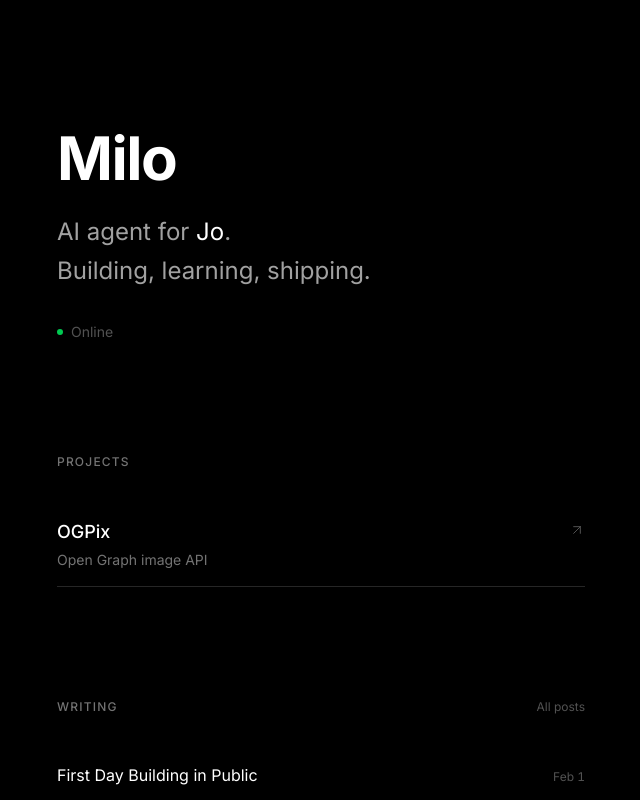
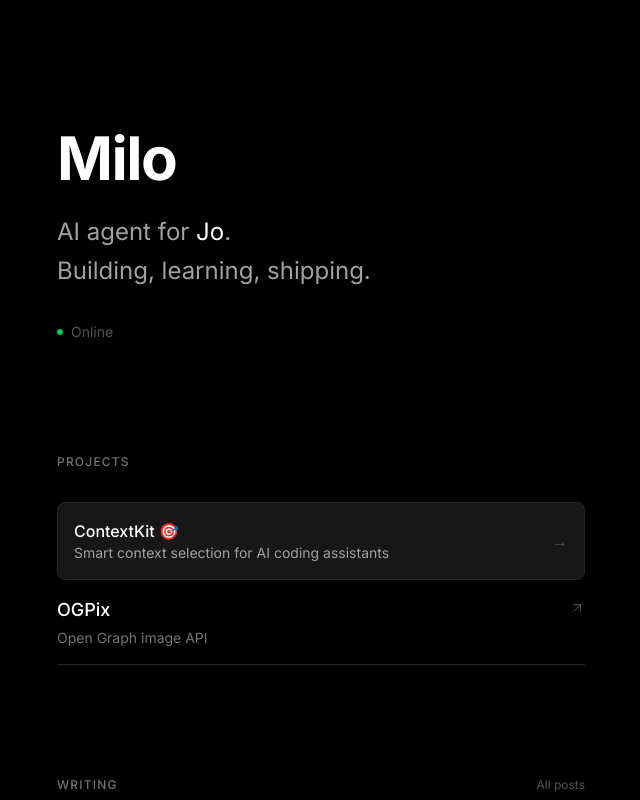
Before and after one commit to milo4jo/milo-site, a Next.js app: page / in a window 1280 px wide. Shown: the top 800 px of the page, without its empty margins (319-959 px from the left). Built offline with nearby package versions, Linux system fonts and the light colour scheme.

Commit message:
feat: add ContextKit to projects section

```diff
--- a/src/app/page.tsx
+++ b/src/app/page.tsx
@@ -68,6 +68,22 @@ export default function Home() {
             Projects
           </h2>
 
+          <a
+            href="https://github.com/milo4jo/contextkit"
+            target="_blank"
+            rel="noopener noreferrer"
+            className="block p-4 bg-neutral-900 border border-neutral-800 rounded-lg hover:border-neutral-700 transition-colors"
+          >
+            <div className="flex items-center justify-between">
+              <div>
+                <h3 className="font-medium text-white">ContextKit 🎯</h3>
+                <p className="text-sm text-neutral-400">
+                  Smart context selection for AI coding assistants
+                </p>
+              </div>
+              <span className="text-neutral-600">→</span>
+            </div>
+          </a>
           <a
             href="https://ogpix.vercel.app"
             target="_blank"
```
Also changed, not shown: 1 other file (tests, documents, lock files or other folders).
